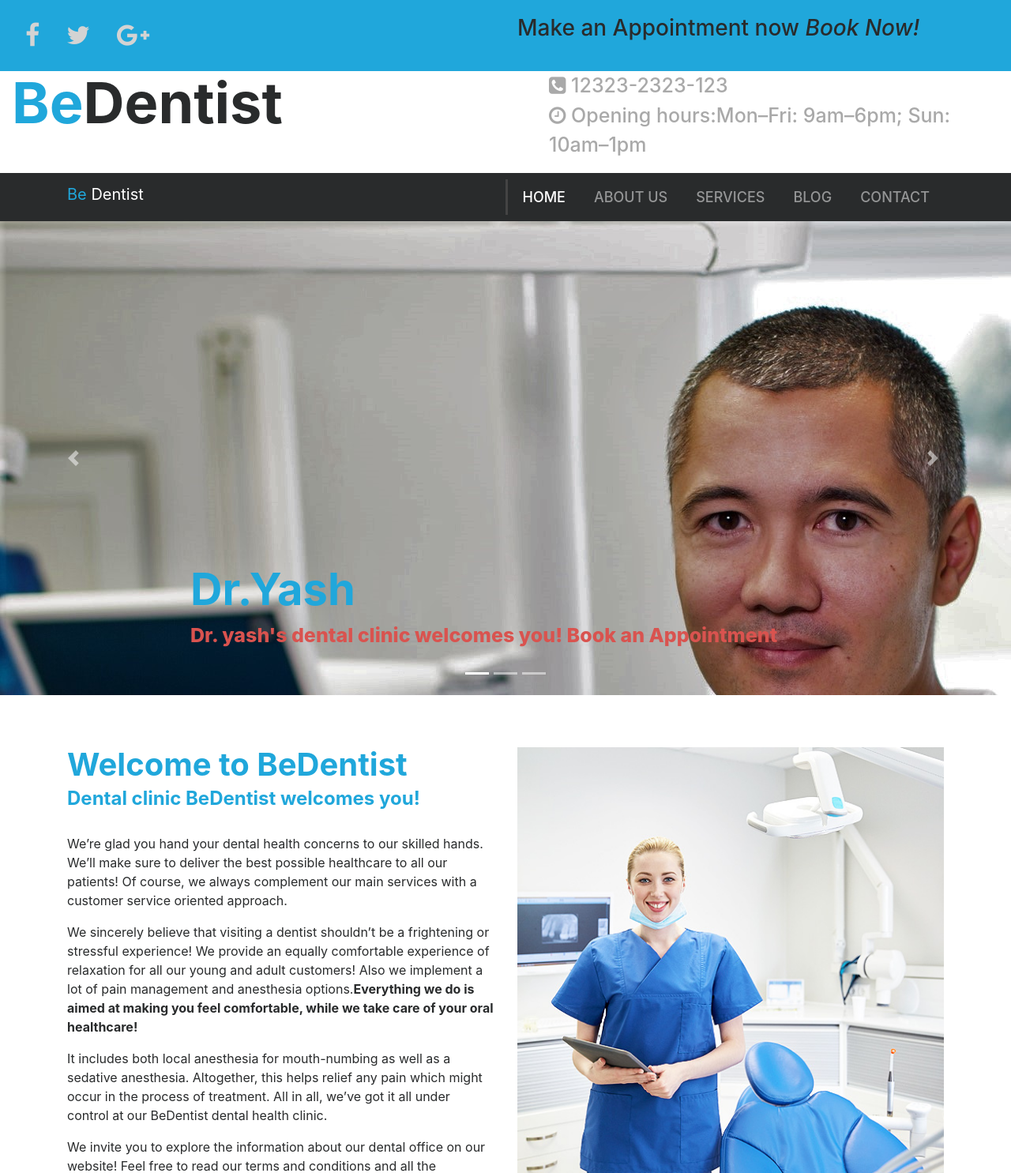
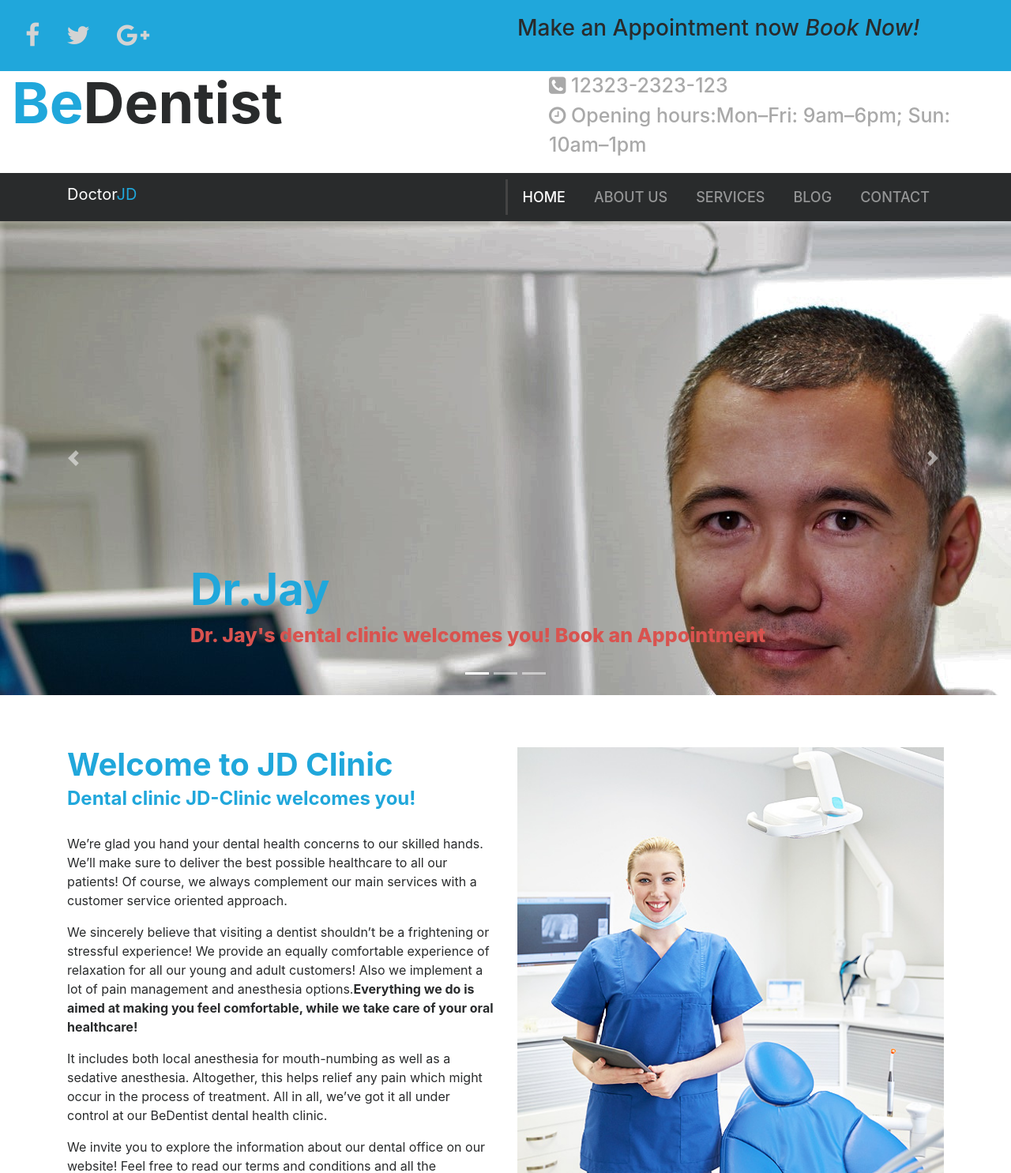
Before and after one commit to kratos619/PHP-dr-jai-deshmukh-site, a PHP site: page / in a window 1280 px wide. Shown: the top 1485 px of the page at 79% size. Run offline with PHP 8.4, Linux system fonts and the light colour scheme; some libraries are stand-ins or nearby versions.

Commit message:
Update Site (1)

```diff
--- a/about.php
+++ b/about.php
@@ -8,7 +8,7 @@ include 'include/header_main.php';
         <span class="navbar-toggler-icon"></span>
       </button>
       <div class="collapse navbar-collapse" id="navbarNav">
-          <a href="index.php" class="navbar-brand"><span style="color:#20a7db;">Be</span> Dentist</a>
+          <a href="index.php" class="navbar-brand">Doctor <span style="color:#20a7db;">JD</span></a>
         <ul class="navbar-nav ml-auto">
           <li class="nav-item">
               <a href="index.php" class="nav-link">Home </a>
@@ -84,7 +84,7 @@ include 'dr_details.php'; ?>
           <div class="col-lg-3 col-md-6 col-sm-12 py-5">
             <div class="card">
                 <img src="img/<?php echo $dr_deatils[0]["image"]; ?>" alt="" class="img-fluid rounded-circle w-50 mb-3">
-             <a href="dr_full_info.php?full_info=<?php echo $dr_deatils[0]["id"]; ?>"><h3 style="color:black;">Dr. <?php echo $dr_deatils[0]["full_name"]; ?></h3></a>
+             <a href="dr_full_info.php?full_info=<?php echo $dr_deatils[0]["id"]; ?>"><h4 style="color:black;">Dr. <?php echo $dr_deatils[0]["full_name"]; ?></h4></a>
 
               <p><?php echo $dr_deatils[0]["about_dr"]; ?></p>
               <div class="d-flex flex-row justify-content-center">
--- a/index.php
+++ b/index.php
@@ -8,7 +8,7 @@ include 'include/header_main.php';
         <span class="navbar-toggler-icon"></span>
       </button>
       <div class="collapse navbar-collapse" id="navbarNav">
-          <a href="index.php" class="navbar-brand"><span style="color:#20a7db;">Be</span> Dentist</a>
+          <a href="index.php" class="navbar-brand">Doctor<span style="color:#20a7db;">JD</span></a>
         <ul class="navbar-nav ml-auto">
           <li class="nav-item active">
               <a href="index.php" class="nav-link">Home </a>
@@ -41,8 +41,8 @@ include 'include/header_main.php';
                 <div class="carousel-item carousel-image-1 active">
                     <div class="container">
                         <div class="carousel-caption d-none d-md-block text-left ">
-                            <h1 style="color:#20a7db;font-weight: bolder;" class="display-4">Dr.Yash </h1>
-                            <p class="lead text-danger" style="font-size: 25px; font-weight: 800;">Dr. yash's dental clinic welcomes you! Book an Appointment
+                            <h1 style="color:#20a7db;font-weight: bolder;" class="display-4">Dr.Jay </h1>
+                            <p class="lead text-danger" style="font-size: 25px; font-weight: 800;">Dr. Jay's dental clinic welcomes you! Book an Appointment
                             </p>
 <!--                            <a href="#" class="btn btn-danger btn-lg" data-toggle="modal" data-target="#contactModal">Book an Appointment</a>-->
                         </div>
@@ -89,8 +89,8 @@ include 'include/header_main.php';
         <div class="container">
             <div class="row">
                 <div class="col-md-6 align-self-center">
-                    <h2 style="color:#20a7db ; font-weight: bold; font-size: 40px;" >Welcome to BeDentist</h2>
-                    <h4 style="font-weight: bold;color:#20a7db ;">Dental clinic BeDentist welcomes you!</h4>
+                    <h2 style="color:#20a7db ; font-weight: bold; font-size: 40px;" >Welcome to JD Clinic</h2>
+                    <h4 style="font-weight: bold;color:#20a7db ;">Dental clinic JD-Clinic welcomes you!</h4>
                     <br>
                     <p>We’re glad you hand your dental health concerns to our skilled hands. We’ll make sure to deliver the best possible healthcare to all our patients! Of course, we always complement our main services with a customer service oriented approach.</p>
 
```
